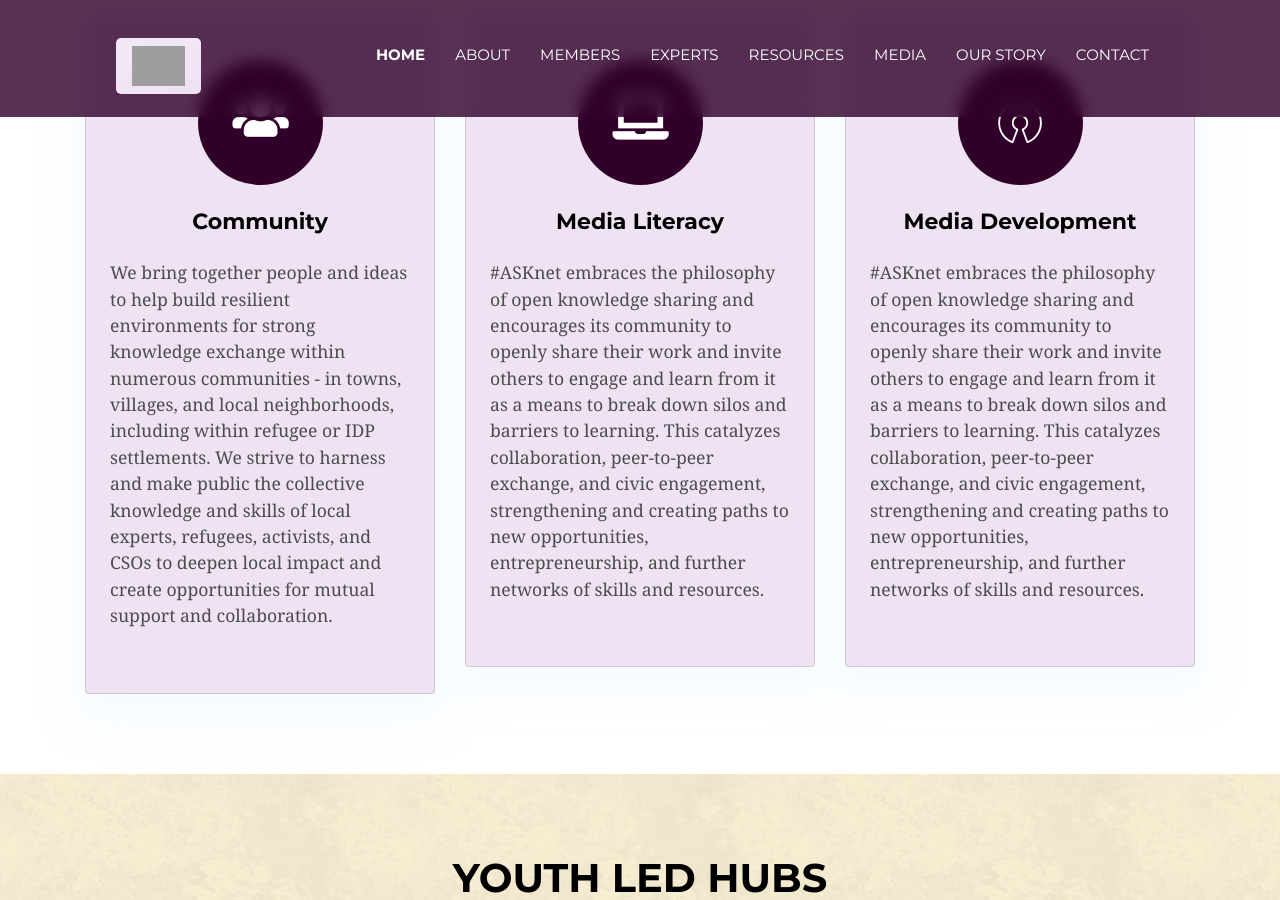
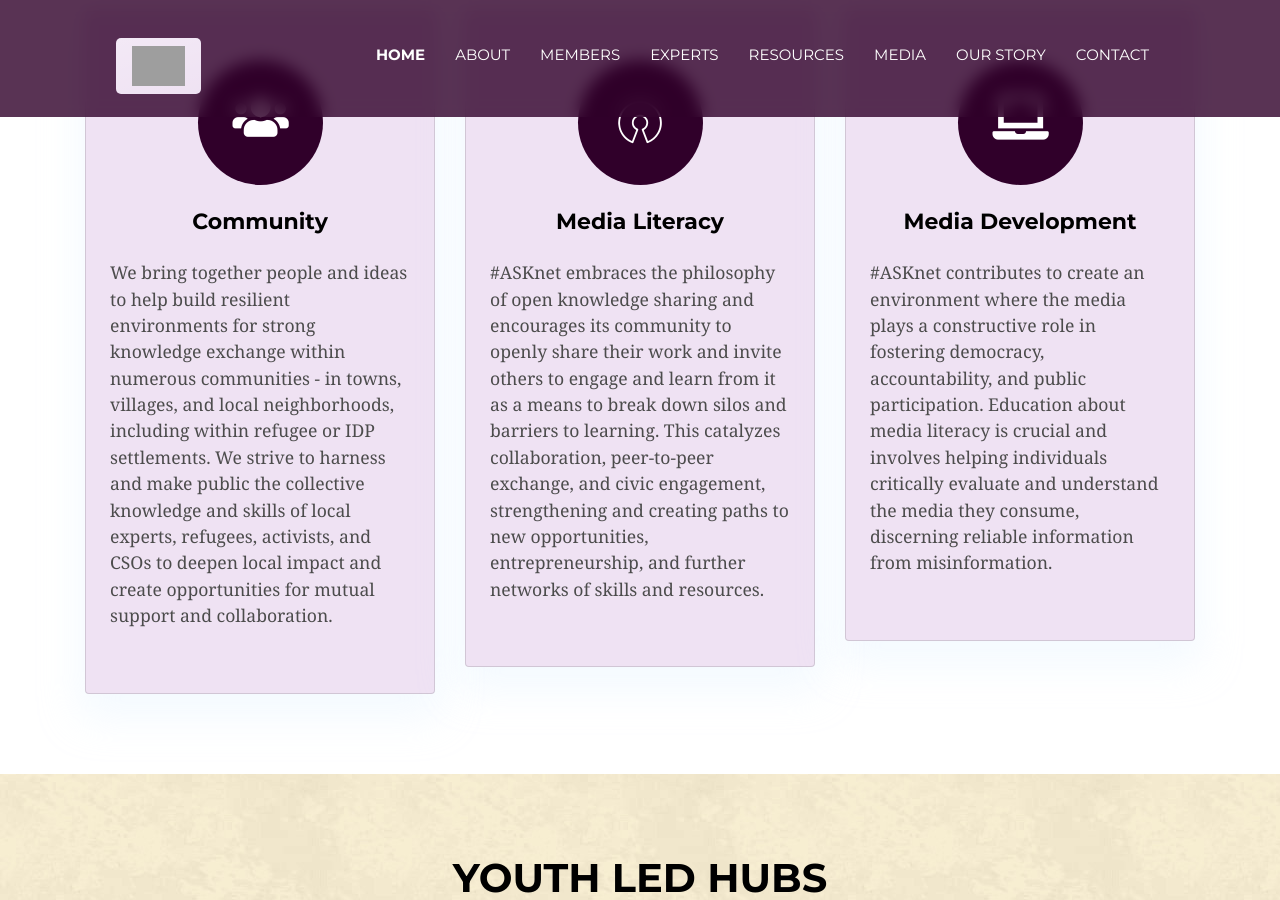
Before and after one commit to ASKnetCommunity/ASKnet.Community, a Jekyll site: the page built from index.html, in a window 1280 px wide and 900 px high, scrolled down 1825 px. Built offline with Jekyll 4.4.1, drawn with Linux system fonts in a browser that asks for light colours.

Commit message:
update text "media development" #175

```diff
--- a/_data/settings.yml
+++ b/_data/settings.yml
@@ -71,14 +71,14 @@ services:
   }
 - {
     name: Media Literacy,
-    icon: fas fa-laptop,
+    icon: fab fa-osi,
     description: '#ASKnet embraces the philosophy of open knowledge sharing and encourages its community to openly share their work and invite others to engage and learn from it as a means to break down silos and barriers to learning. This catalyzes collaboration, peer-to-peer exchange, and civic engagement, strengthening and creating paths to new opportunities, entrepreneurship, and further networks of skills and resources.',
     active: # Add true to select section
   }
 - {
     name: Media Development,
-    icon: fab fa-osi,
-    description: '#ASKnet embraces the philosophy of open knowledge sharing and encourages its community to openly share their work and invite others to engage and learn from it as a means to break down silos and barriers to learning. This catalyzes collaboration, peer-to-peer exchange, and civic engagement, strengthening and creating paths to new opportunities, entrepreneurship, and further networks of skills and resources.',
+    icon: fas fa-laptop,
+    description: '#ASKnet contributes to create an environment where the media plays a constructive role in fostering democracy, accountability, and public participation. Education about media literacy is crucial and involves helping individuals critically evaluate and understand the media they consume, discerning reliable information from misinformation.',
     active: # Add true to select section
   }
 
```
